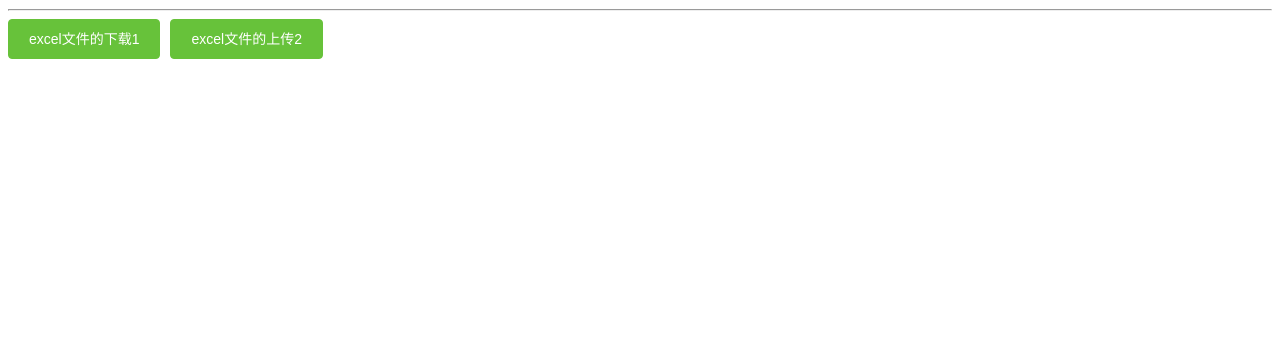
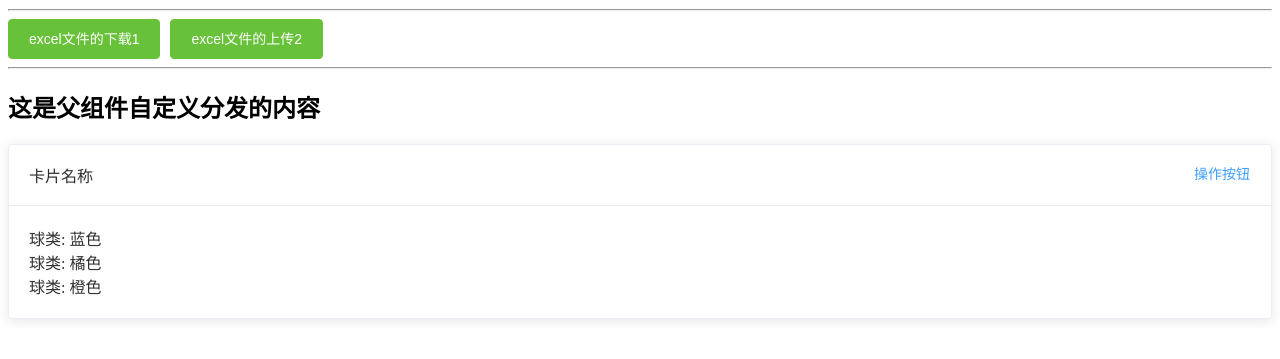
Before and after one commit to liqin789/vue-music, a Vue app: page /#/Singer in a window 1280 px wide. Shown: the part 155-514 px from the top of the page. Built offline with nearby package versions, Linux system fonts and the light colour scheme; what mint-ui, vue-tree-halower would draw is missing.

Commit message:
作用域插槽

```diff
--- /dev/null
+++ b/src/components/card.vue
@@ -0,0 +1,34 @@
+<template>
+    <div>
+        <h2> <slot name="title">默认的内容</slot> </h2>
+        <el-card class="box-card">
+            <div slot="header" class="clearfix">
+                <span>卡片名称</span>
+                <el-button style="float: right; padding: 3px 0" type="text">操作按钮</el-button>
+            </div>
+            <div v-for="(item,index) in list" :key="index" class="text item">
+                {{'球类: ' + item }}
+            </div>
+        </el-card>
+
+    </div>
+</template>
+<script>
+export default {
+    data(){
+        return{
+
+        }
+    },
+    props:["list"],
+    methods:{
+
+    },
+
+
+}
+</script>
+
+<style>
+
+</style>
--- a/src/views/plist/plist.vue
+++ b/src/views/plist/plist.vue
@@ -27,7 +27,9 @@
                 </div>
       </div>
 
+      <hr>
 
+      <MyCard :list="listData"></MyCard>
 
     </div>
 </template>
@@ -37,13 +39,18 @@ import { Material,Compact ,Swatches,Slider,Sketch,Chrome,Photoshop} from 'vue-co
 
 
 import {getCookie,removeCookie} from "@/utils/index.js"
+
+import MyCard from "@/components/card.vue"
+
+
 export default {
     data(){
         return{
              colors : '#194d33',
              isShowColor:false,
-
-
+             listData:[
+                 "足球","篮球","排球","乒乓球"
+             ]
         }
     },
     components:{
@@ -53,7 +60,8 @@ export default {
         'slider-picker': Slider,
         'sketch-picker': Sketch,
         'chrome-picker': Chrome,
-        'photoshop-picker': Photoshop
+        'photoshop-picker': Photoshop,
+        "MyCard":MyCard
     },
     methods:{
 
--- a/src/views/singer/singer.vue
+++ b/src/views/singer/singer.vue
@@ -11,6 +11,13 @@
 
        <input id="upload" style="visibility: hidden;"  type="file" ref="uploadExcel" @change="importfn($event)"  accept=".csv, application/vnd.openxmlformats-officedocument.spreadsheetml.sheet, application/vnd.ms-excel" />
 
+        <hr>
+
+
+      <MyCard :list="listData">
+          <div slot="title">这是父组件自定义分发的内容</div>
+      </MyCard>
+
     </div>
 </template>
 <script>
@@ -20,10 +27,7 @@ import {getCookie} from "@/utils/index.js"
 import fileServer from "file-saver";
 import XLSX from "xlsx";
 
-
-
-
-
+import MyCard from "@/components/card.vue"
 export default {
     data(){
        return{
@@ -35,8 +39,17 @@ export default {
                   down:0,// 0默认  1下载
                   startdate:"2018-10-21",
                   enddate:'2018-10-21',
+
               },
+              listData:[
+                      "蓝色",
+                      "橘色",
+                      "橙色"
+                  ]
        }
+    },
+    components:{
+         "MyCard": MyCard
     },
     methods:{//mapActions
         ...mapActions(['increment']),
```
